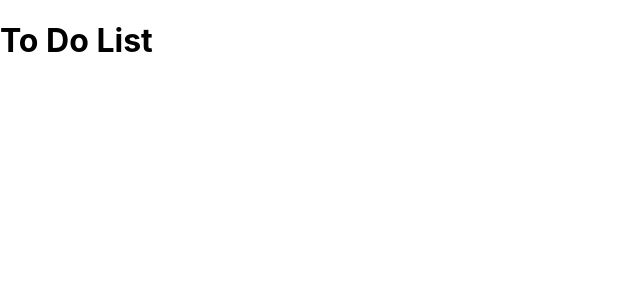
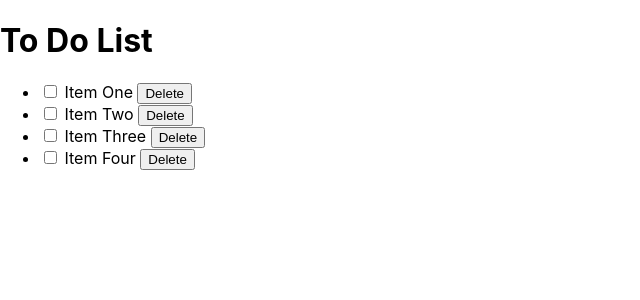
Before and after one commit to newhorizon-tech/to-do-react, a React (Create React App) app: page / in a window 1280 px wide. Shown: the top 300 px of the page, without its empty margins (0-640 px from the left). Built offline with nearby package versions, Linux system fonts and the light colour scheme.

Commit message:
Add basic components

```diff
--- a/src/App.js
+++ b/src/App.js
@@ -1,9 +1,11 @@
 import './App.css';
+import TodoList from './components/todo-list';
 
 function App() {
   return (
     <div className="App">
     <h1> To Do List </h1>
+    <TodoList />
     </div>
   );
 }
--- /dev/null
+++ b/src/components/todo-item.js
@@ -0,0 +1,22 @@
+const TodoItem = (props) => {
+  console.log(props);
+  const {task} = props;
+
+  const deleteItem = (e) => {
+    console.log("Delete" + e.target);
+  }
+
+  const statusItem = (e) => {
+    console.log("Toggle Status" + e.target)
+  }
+
+  return(
+    <li className = "todo-item">
+      <input  className="item-status" type = "checkbox" onClick = {statusItem} />
+      <span className="item-delete"> {task.description} </span>
+      <button className="item-delete" onClick = {deleteItem} > Delete </button>
+    </li>
+  );
+}
+
+export default TodoItem;
--- /dev/null
+++ b/src/components/todo-list.js
@@ -0,0 +1,17 @@
+import TodoItem from './todo-item';
+
+const TodoList = () => {
+  const tasks =  [{description : "Item One", status: false, index: 1 },
+            {description : "Item Two", status: false, index: 2 },
+            {description : "Item Three", status: false, index: 3 },
+            {description : "Item Four", status: false, index: 4 },]
+  // const {tasks} = props;
+
+  return(
+    <ul id = "todo-list">
+      {tasks.map((task) => (<TodoItem task={task} />))}
+    </ul>
+  );
+}
+
+export default TodoList;
```
Also changed, not shown: src/components/input-todo.js (added).
